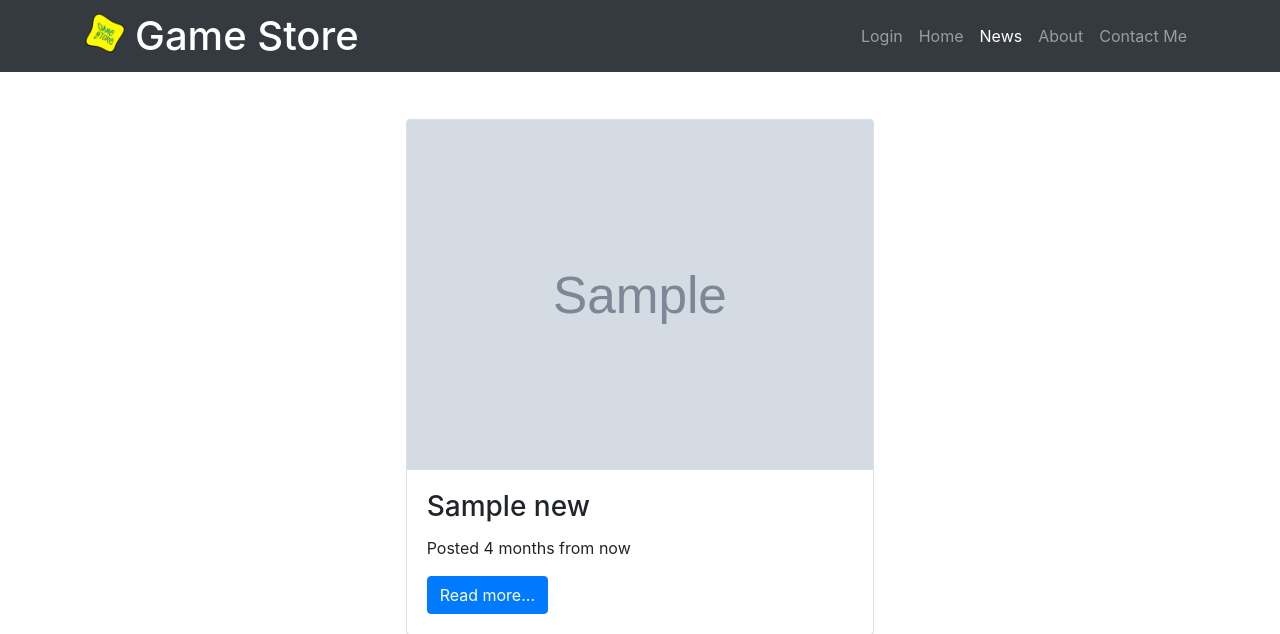
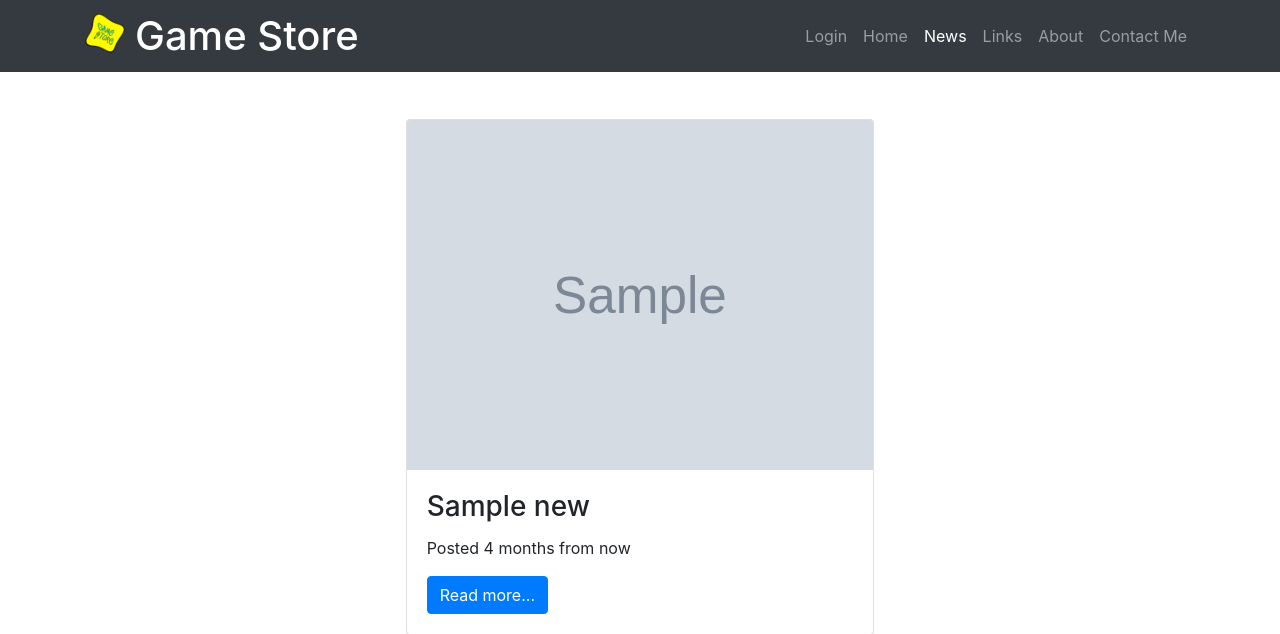
Before and after one commit to Jopless/gamestore, a Django app: template templates/news/news.html in a window 1280 px wide. Shown: the top 634 px of the page. Run offline with Django 3.2, Linux system fonts and the light colour scheme; the template is opened without the code that fills it: most values are stand-ins (such as "Sample title", 1, 10 or a date in 2020); grey boxes marked "Sample" are stand-in pictures; some libraries are stand-ins or nearby versions.

Commit message:
added new button - Links

```diff
--- a/templates/partials/_navbar.html
+++ b/templates/partials/_navbar.html
@@ -33,6 +33,9 @@
                     <li class="nav-item {% if 'news' in request.path %} active {% endif %}">
                         <a class="nav-link" href="{% url 'news' %}">News</a>
                     </li>
+                     <li class="nav-item {% if 'links' in request.path %} active {% endif %}">
+                        <a class="nav-link" href="{% url 'links' %}">Links</a>
+                    </li>
                     <li class="nav-item">
                         <a class="nav-link" href="#">About</a>
                     </li>
```
